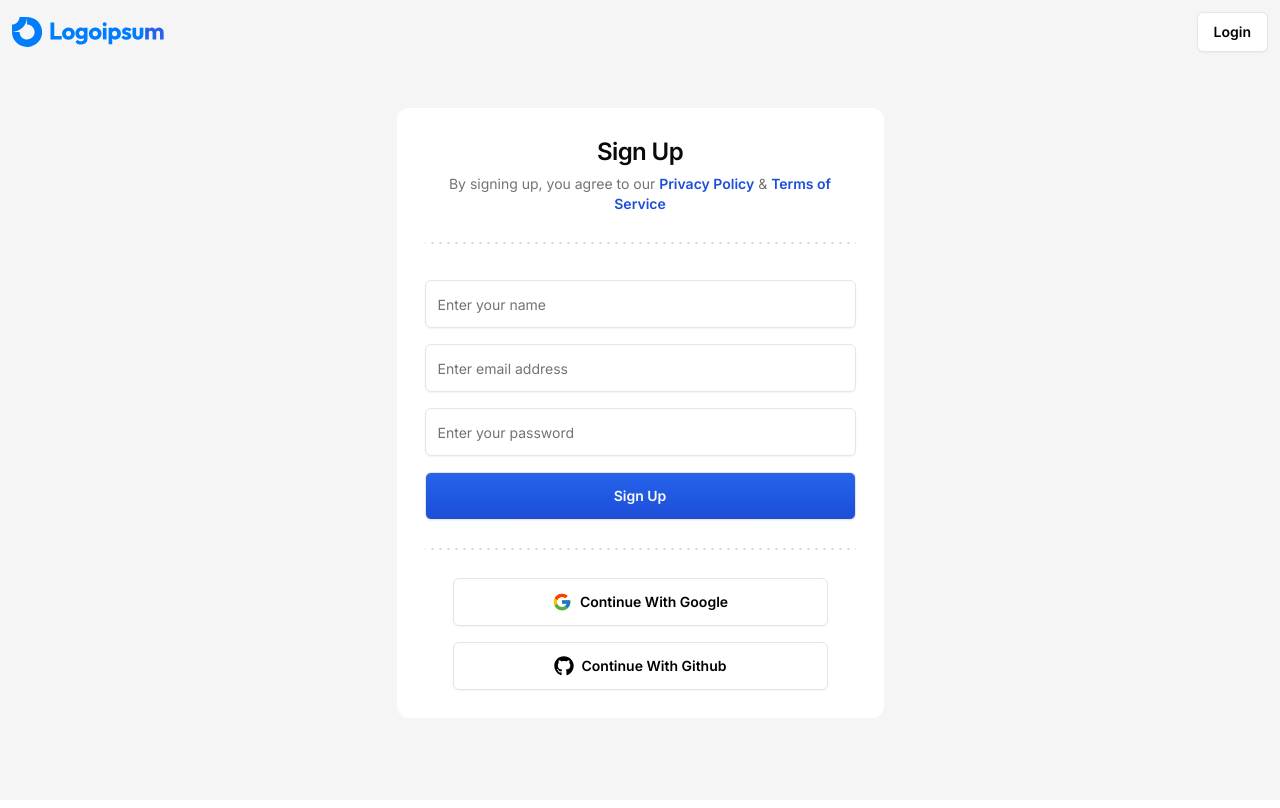
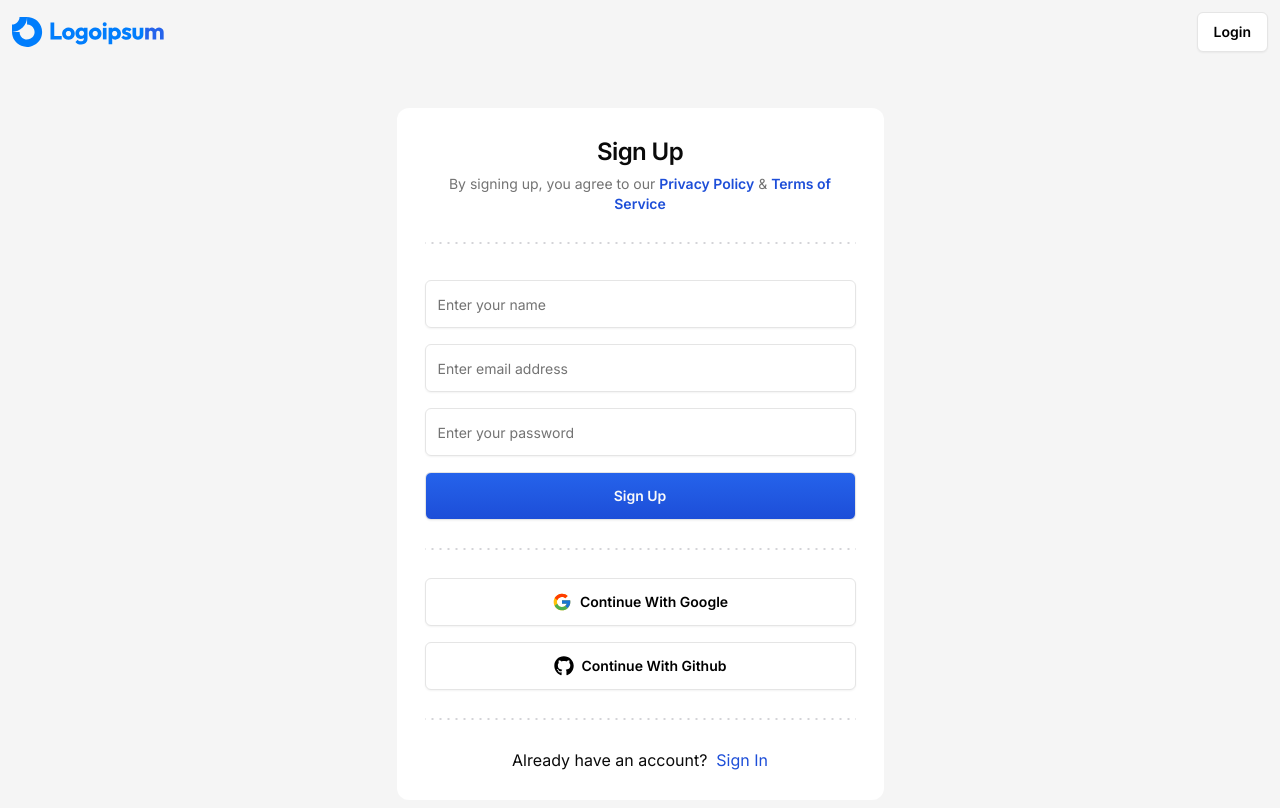
Before and after one commit to GMKrishna99/jira, a Next.js app: page /sign-up in a window 1280 px wide. Shown: the top 808 px of the page. Built offline with nearby package versions, Linux system fonts and the light colour scheme.

Commit message:
some ui changes and added some links

```diff
--- a/src/features/auth/components/sign-in-card.tsx
+++ b/src/features/auth/components/sign-in-card.tsx
@@ -14,6 +14,7 @@
   FormItem,
   FormMessage,
 } from "@/components/ui/form";
+import Link from "next/link";
 
 const formSchema = z.object({
   email: z.string().email(),
@@ -83,6 +84,8 @@
       </CardContent>
       <div className="px-7">
         <DottedSeparator />
+      </div>
+
       <CardContent className="p-7 flex flex-col gap-y-4">
         <Button
           disabled={false}
@@ -103,7 +106,17 @@
           Login With Github
         </Button>
       </CardContent>
+      <div className="px-7">
+        <DottedSeparator />
       </div>
+      <CardContent className="p-7 flex items-center justify-center">
+        <p>
+          Don&apos;t have an account?{" "}
+          <Link href="/sign-up">
+            <span className="text-blue-700">&nbsp;Sign Up</span>
+          </Link>
+        </p>
+      </CardContent>
     </Card>
   );
 };
--- a/src/features/auth/components/sign-up-card.tsx
+++ b/src/features/auth/components/sign-up-card.tsx
@@ -120,6 +120,7 @@
       </CardContent>
       <div className="px-7">
         <DottedSeparator />
+      </div>
       <CardContent className="p-7 flex flex-col gap-y-4">
         <Button
           disabled={false}
@@ -140,7 +141,17 @@
           Continue With Github
         </Button>
       </CardContent>
+      <div className="px-7">
+        <DottedSeparator />
       </div>
+      <CardContent className="p-7 flex items-center justify-center">
+        <p>
+          Already have an account?{" "}
+          <Link href="/sign-in">
+            <span className="text-blue-700">&nbsp;Sign In</span>
+          </Link>
+        </p>
+      </CardContent>
     </Card>
   );
 };
```
Lines whose indentation alone changed are shown as unchanged.
